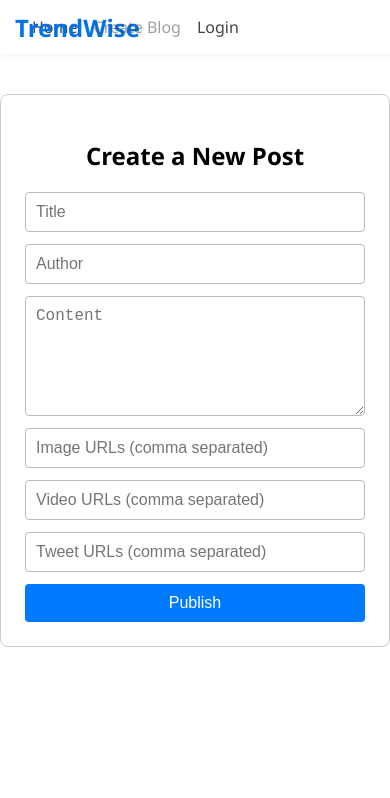
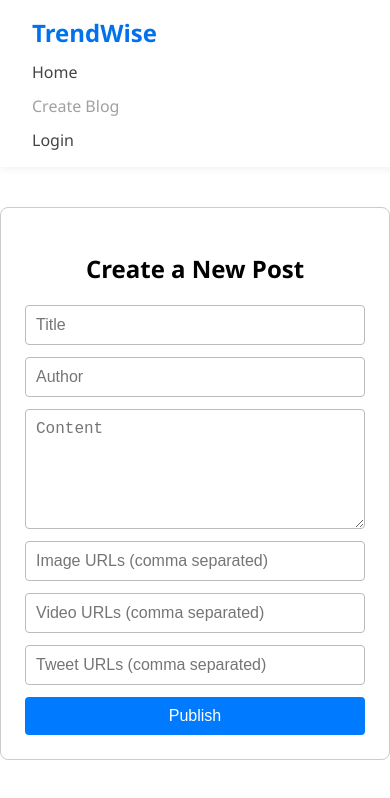
Before and after one commit to Suryam205/TrendWise_Blog, a React (Vite) app in the folder client/: page /create in a window 390 px wide. Shown: the top 798 px of the page. Built offline with nearby package versions, Linux system fonts and the light colour scheme; no server answers.

Commit message:
Update Navbar.css

```diff
--- a/client/styles/Navbar.css
+++ b/client/styles/Navbar.css
@@ -1,37 +1,39 @@
-.navbar-container {
+ .navbar-container {
   background-color: #ffffff;
   padding: 16px 32px;
   box-shadow: 0 2px 8px rgba(0, 0, 0, 0.06);
   width: 100%;
+  position: relative;
 }
 
 .navbar-inner {
   max-width: 1200px;
   margin: 0 auto;
   display: flex;
-  justify-content: flex-start;
+  justify-content: space-between;
   align-items: center;
+  flex-wrap: wrap;
+}
+
+.navbar-logo {
+  font-size: 24px;
+  font-weight: bold;
+  color: #0072eb;
+  text-decoration: none;
+  flex-shrink: 0;
 }
 
 .navbar-left {
   display: flex;
   align-items: center;
   gap: 24px;
-}
-
-.navbar-logo {
-    position: absolute;
-  font-size: 24px;
-  font-weight: bold;
-  color: #0072eb;
-  text-decoration: none;
-  left: 15px;
+  flex-wrap: wrap;
 }
 
 .navbar-links {
-
   display: flex;
   gap: 16px;
+  flex-wrap: wrap;
 }
 
 .navbar-link {
@@ -45,7 +47,6 @@
   color: #0072eb;
 }
 
-
 .navbar-link-active {
   font-weight: 600;
   text-decoration: underline;
@@ -57,16 +58,42 @@
   cursor: not-allowed;
 }
 
-
 .logout-btn {
-  position: absolute;
   background: none;
   border: none;
-  color: inherit;
-  font: inherit;
+  color: #444;
+  font-size: 16px;
   cursor: pointer;
-  padding: 0;
-  right: 15px;
+  padding: 8px;
+  transition: color 0.2s ease;
+}
 
+.logout-btn:hover {
+  color: #0072eb;
+}
 
+/* Mobile Styles */
+@media (max-width: 768px) {
+  .navbar-inner {
+    flex-direction: column;
+    align-items: flex-start;
+    gap: 16px;
+  }
+
+  .navbar-left {
+    flex-direction: column;
+    align-items: flex-start;
+    gap: 12px;
+    width: 100%;
+  }
+
+  .navbar-links {
+    flex-direction: column;
+    gap: 12px;
+    width: 100%;
+  }
+
+  .logout-btn {
+    align-self: flex-end;
+  }
 }
```
